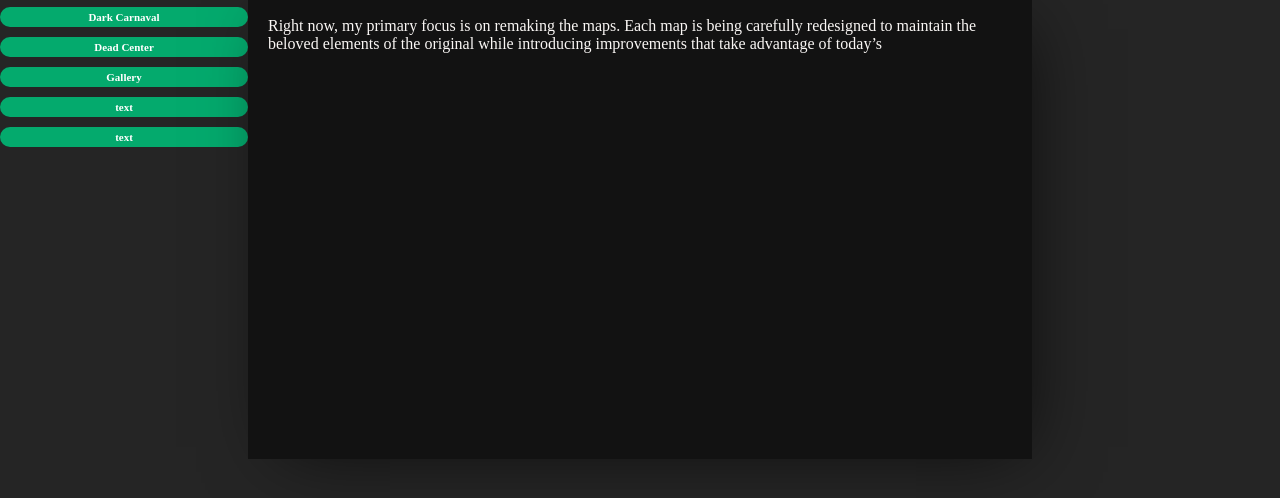
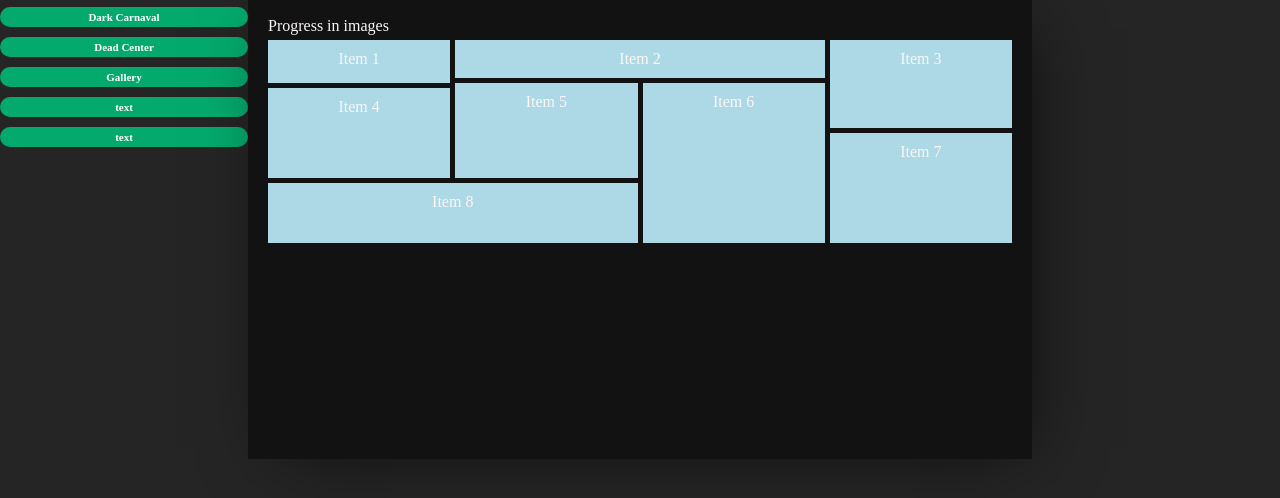
Before and after one commit to VKharchenko2272/game_remake_project_l4d, a plain HTML site: page Gallery.html in a window 1280 px wide. Shown: the part 106-604 px from the top of the page. Drawn offline with Linux system fonts and the light colour scheme.

Commit message:
made gallery grid template

```diff
--- a/Gallery.html
+++ b/Gallery.html
@@ -24,9 +24,18 @@
             <a class="nav-element" href="#">text</a>
         </nav>
         <div id="container">
-            <p>Right now, my primary focus is on remaking the maps. Each map is being carefully redesigned to maintain
-                the
-                beloved elements of the original while introducing improvements that take advantage of today’s</p>
+            <p>Progress in images</p>
+            <div class="grid-container">
+                <div class="grid-item item1">Item 1</div>
+                <div class="grid-item item2">Item 2</div>
+                <div class="grid-item item4">Item 4</div>
+                <div class="grid-item item3">Item 3</div>
+                <div class="grid-item item5">Item 5</div>
+                <div class="grid-item item6">Item 6</div>
+                <div class="grid-item item8">Item 8</div>
+                <div class="grid-item item7">Item 7</div>
+              </div>
+
         </div>
         <section class="right-section">
 
--- a/style.css
+++ b/style.css
@@ -28,8 +28,6 @@
     flex-direction: row;
     min-height: 462px;
 }
-
-
 
 
 .nav-wrapper {
@@ -77,8 +75,41 @@ display: block;
 background-color: aliceblue;
 } */
 
+.grid-container {
+    display: grid;
+    grid-template-columns: repeat(4, 1fr); /* Создание 3 колонок с одинаковой шириной */
+    grid-gap: 5px; /* Отступы между ячейками */
+  }
+  .grid-item {
+    background-color: lightblue;
+    padding: 10px;
+    text-align: center;
+  }
 
-
+.item1{
+    grid-area: 2 / 1 / 6 / 1;
+}
+.item2{
+    grid-area: 2 / 2 / 5 / 4;
+}
+.item4{
+    grid-area: 6 / 1 / 25 / 1;
+}
+.item3{
+    grid-area: 2 / 4 / 15 / 5;
+}
+.item5{
+    grid-area: 5 / 2 / 25 / 3;
+}
+.item6{
+    grid-area: 5 / 3 / 38 / 3;
+}
+.item8{
+    grid-area: 25 / 1 / 38 / 3;
+}
+.item7{
+    grid-area: 15 / 4 / 38/ 5;
+}
 
 .right-section {
     width: 20%;
```
